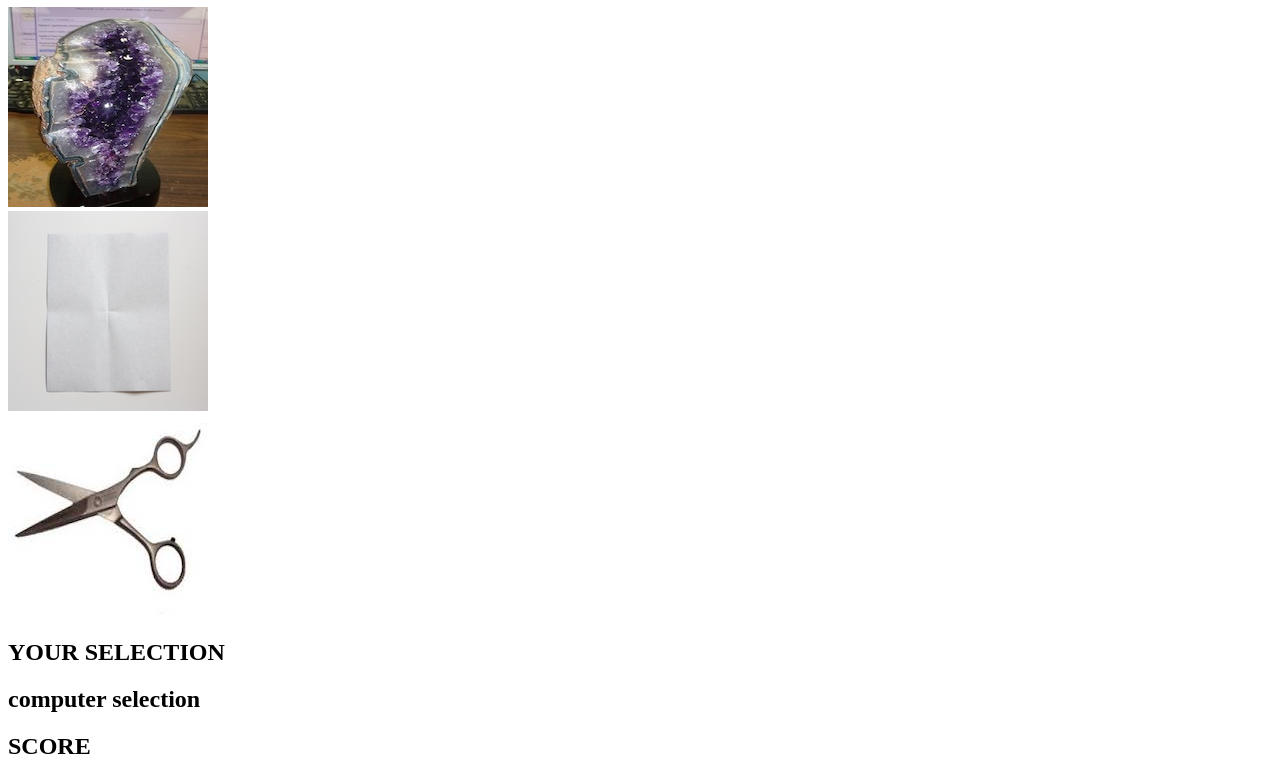
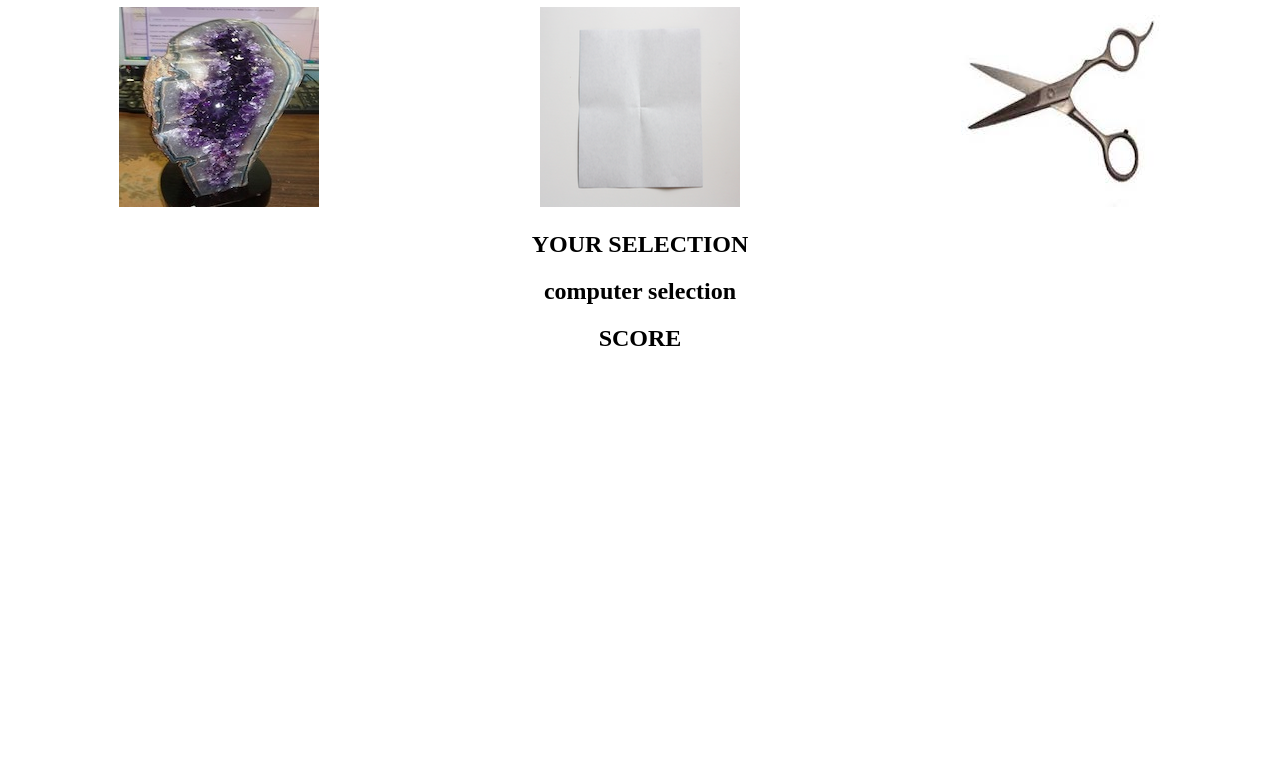
Before and after one commit to grabc59/rock-paper-scissors-warmup, a plain HTML site: page index.html in a window 1280 px wide. Shown: the part 73-853 px from the top of the page. After the commit the page ends 800 px from the top, so only its background shows below. Drawn offline with nearby package versions, Linux system fonts and the light colour scheme.

Commit message:
adding css

```diff
--- a/style.css
+++ b/style.css
@@ -1,8 +1,12 @@
 #game-container {
-  display: inline-block;
+  /*display: inline-block;*/
+  display: flex;
+  justify-content: space-around;
+}
+#game-container div {
+float:left;
 }
 
-/*body {
-  background-color: black;
-  color: white;
-}*/
+body {
+  text-align: center;
+}
```
